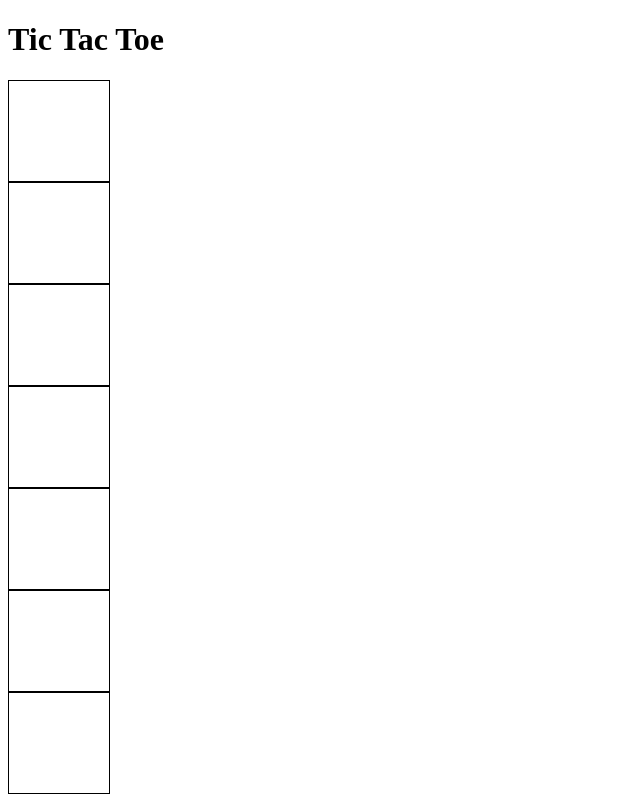
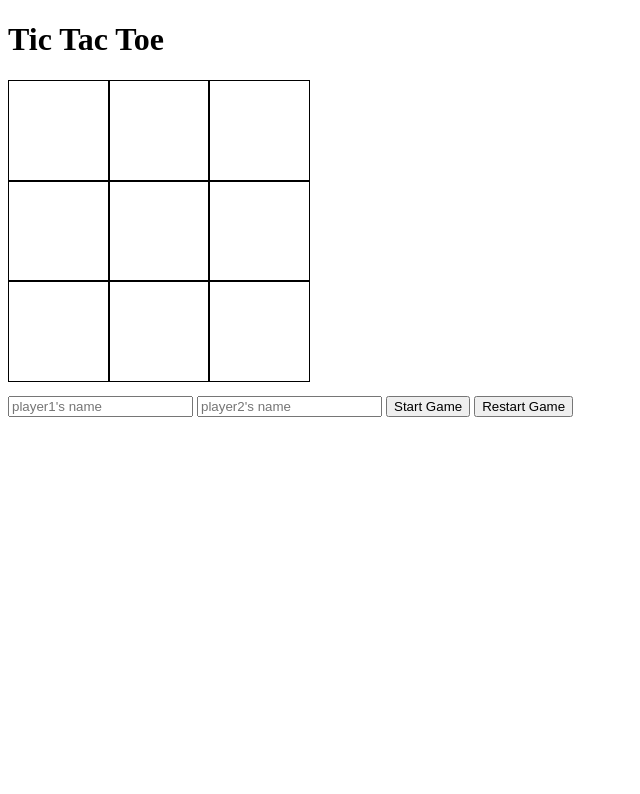
Before and after one commit to lightningwind/odin-tic-tac-toe, a website: page index.html in a window 1280 px wide. Both pictures are taken after a click on the button "Start Game". Shown: the top 794 px of the page, without its empty margins (0-640 px from the left). Drawn offline with Linux system fonts and the light colour scheme.

Commit message:
Improve game functionality

```diff
--- a/app.js
+++ b/app.js
@@ -4,34 +4,51 @@ const playerOneInput = document.querySelector('#player1');
 const playerTwoInput = document.querySelector('#player2');
 
 
+// A gameboard module responsible for drawing the gameboard
 const gameboard = (() => {
   const board = ['', '', '', '', '', '', '', '', ''];
 
   const render = () => {
+    // Step 1: Create the squares in HTML
     let boardHTML = '';
     board.forEach((square, index) => {
       boardHTML += `<div class="square" id="square-${index}">${square}</div>`;
     })
     gameboardEle.innerHTML = boardHTML;
+
+    // Step 2: Add click event listeners to each square
+    const squares = document.querySelectorAll('.square');
+    squares.forEach(square => {
+      square.addEventListener('click', game.handleClick);
+    })
   }
 
-  return {
-    render,
+  const update = (index, value) => {
+    board[index] = value;
+    render();
   }
+
+  const getBoard = () => {
+    return board;
+  }
+
+  return { render, update, getBoard };
 })();
 
+// A Player factory
 const Player = (playerName, marker) => {
   return { playerName, marker };
 }
 
+// A game module responsible for all the logic
 const game = (() => {
   let players;
-  let currentPlayerIndex;
+  let currentPlayerIndex; // value is either a 0 or a 1
   let gameOver;
 
   const start = () => {
     const player1 = Player(playerOneInput.value, 'X');
-    const player2 = Player(playerTwoInput.value, "O");
+    const player2 = Player(playerTwoInput.value, 'O');
 
     players = [player1, player2];
     currentPlayerIndex = 0;
@@ -40,7 +57,19 @@ const game = (() => {
     gameboard.render();
   }
 
-  return { start };
+  const handleClick = (e) => {
+    // Extract the index of this square using string manipulation
+    const index = parseInt(e.target.id.split('-')[1]);
+
+    if (gameboard.getBoard()[index] !== '') {
+      return; // Spot's taken
+    }
+
+    gameboard.update(index, players[currentPlayerIndex].marker);
+    currentPlayerIndex = Number(!currentPlayerIndex);
+  }
+
+  return { start, handleClick };
 })();
 
 startGameBtn.addEventListener('click', () => {
--- a/index.html
+++ b/index.html
@@ -12,8 +12,8 @@
   <h1>Tic Tac Toe</h1>
   <div id="gameboard"></div>
   <div id="controls">
-    <input type="text" name="player1" id="player1" placeholder="player1's name">
-    <input type="text" name="player2" id="player2" placeholder="player2's name">
+    <input type="text" name="player1" id="player1" placeholder="player1's name" required>
+    <input type="text" name="player2" id="player2" placeholder="player2's name" required>
     <button id="start-btn">Start Game</button>
     <button id="restart-btn">Restart Game</button>
   </div>
--- a/style.css
+++ b/style.css
@@ -1,10 +1,19 @@
 #gameboard {
   display: grid;
-  /* TODO: Create a 3x3 grid */
+  grid-template-columns: repeat(3, 100px);
+  grid-template-rows: repeat(3, 100px);
+
+  margin-bottom: 16px;
 }
 
 .square {
   width: 100px;
   height: 100px;
   border: 1px solid black;
+
+  display: flex;
+  justify-content: center;
+  align-items: center;
+
+  font-size: 4rem;
 }
```
